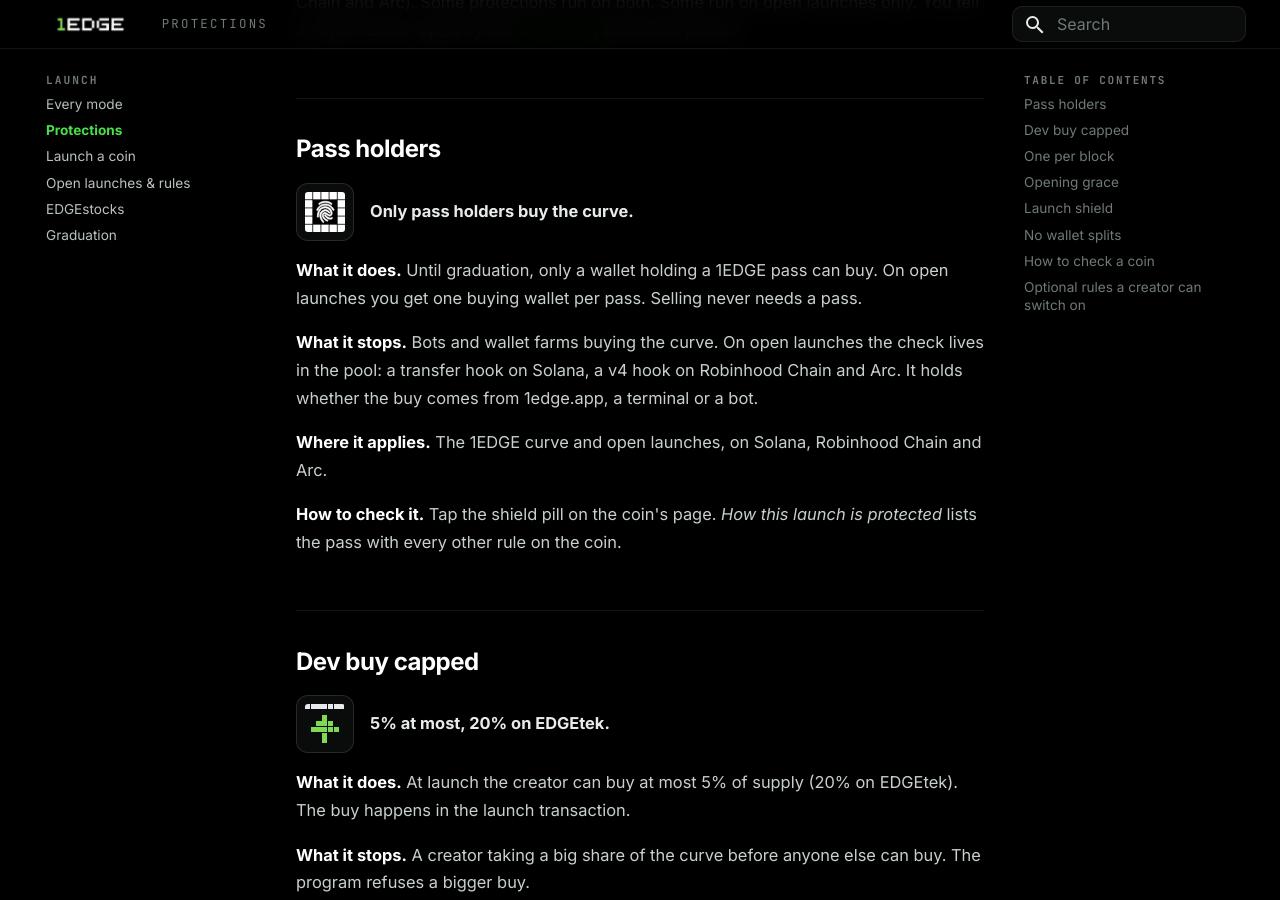
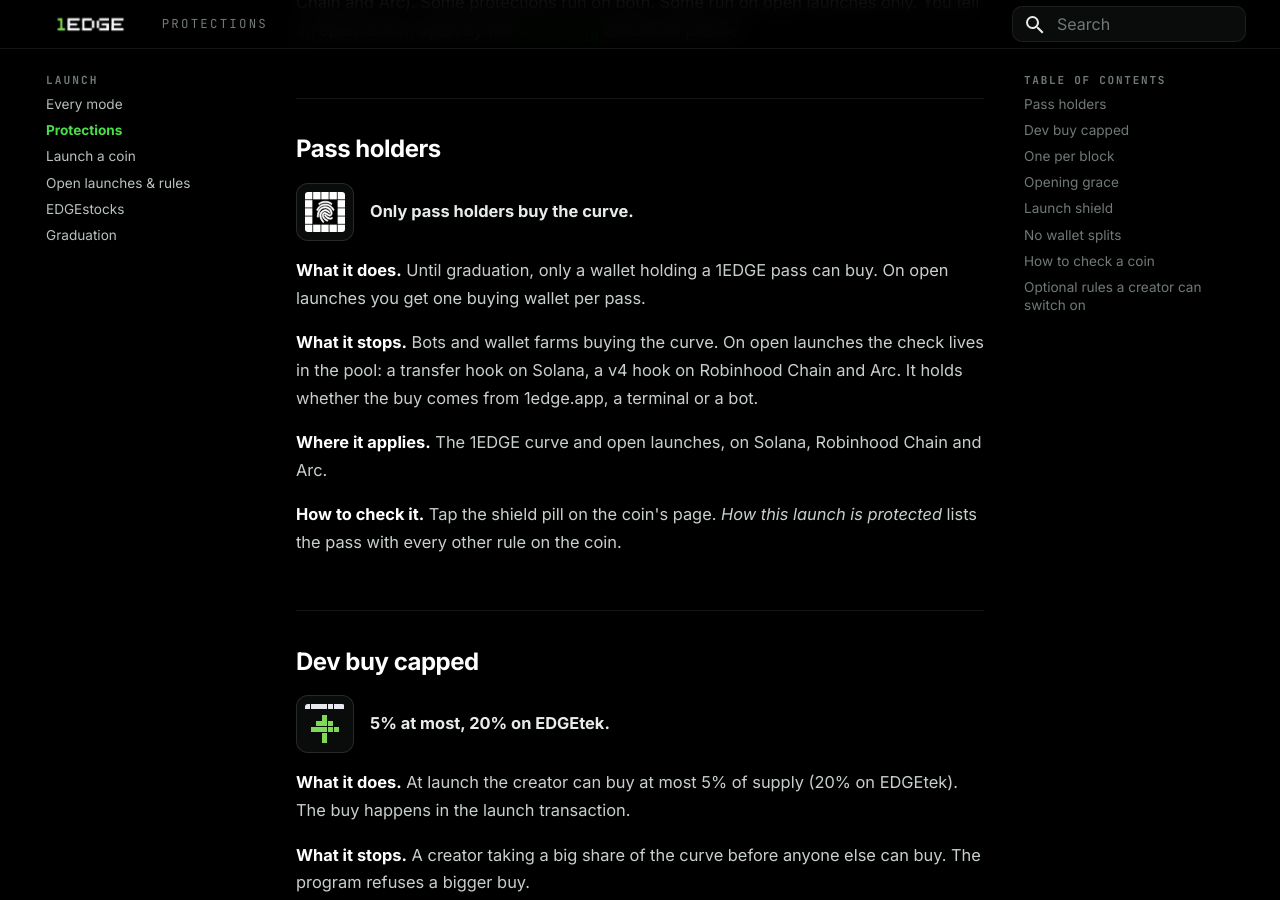
Before and after one commit to Tedz-1edge/1edge-docs, an MkDocs documentation site: the page built from docs/launch/protections.md, in a window 1280 px wide and 900 px high, scrolled down 414 px. Built offline with MkDocs 1.6.1 and Material for MkDocs 9.7.7, drawn with Linux system fonts in a browser that asks for light colours.

Commit message:
Protections: drop the selling line (founder rule)

```diff
--- a/docs/launch/protections.md
+++ b/docs/launch/protections.md
@@ -14,7 +14,7 @@ Two places a coin can trade before graduation: the **1EDGE curve** on 1edge.app,
 
 <p class="ed-prot"><img class="ed-prot-ico" src="../../assets/protections/pass.svg" alt="Pass holders icon: a fingerprint in a pass frame" width="40" height="40">Only pass holders buy the curve.</p>
 
-**What it does.** Until graduation, only a wallet holding a 1EDGE pass can buy. On open launches you get one buying wallet per pass. Selling never needs a pass.
+**What it does.** Until graduation, only a wallet holding a 1EDGE pass can buy. On open launches you get one buying wallet per pass.
 
 **What it stops.** Bots and wallet farms buying the curve. On open launches the check lives in the pool: a transfer hook on Solana, a v4 hook on Robinhood Chain and Arc. It holds whether the buy comes from 1edge.app, a terminal or a bot.
 
```
